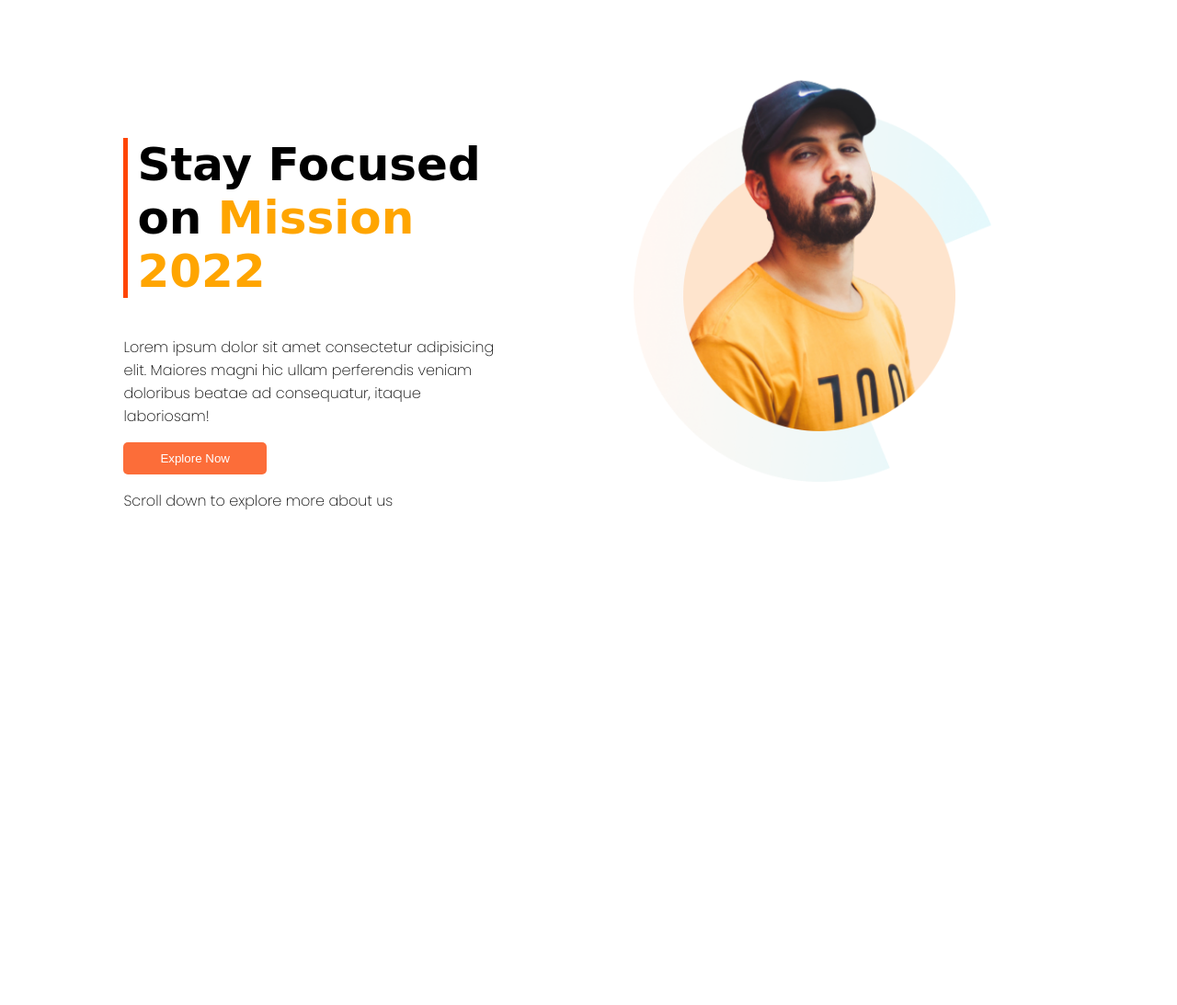
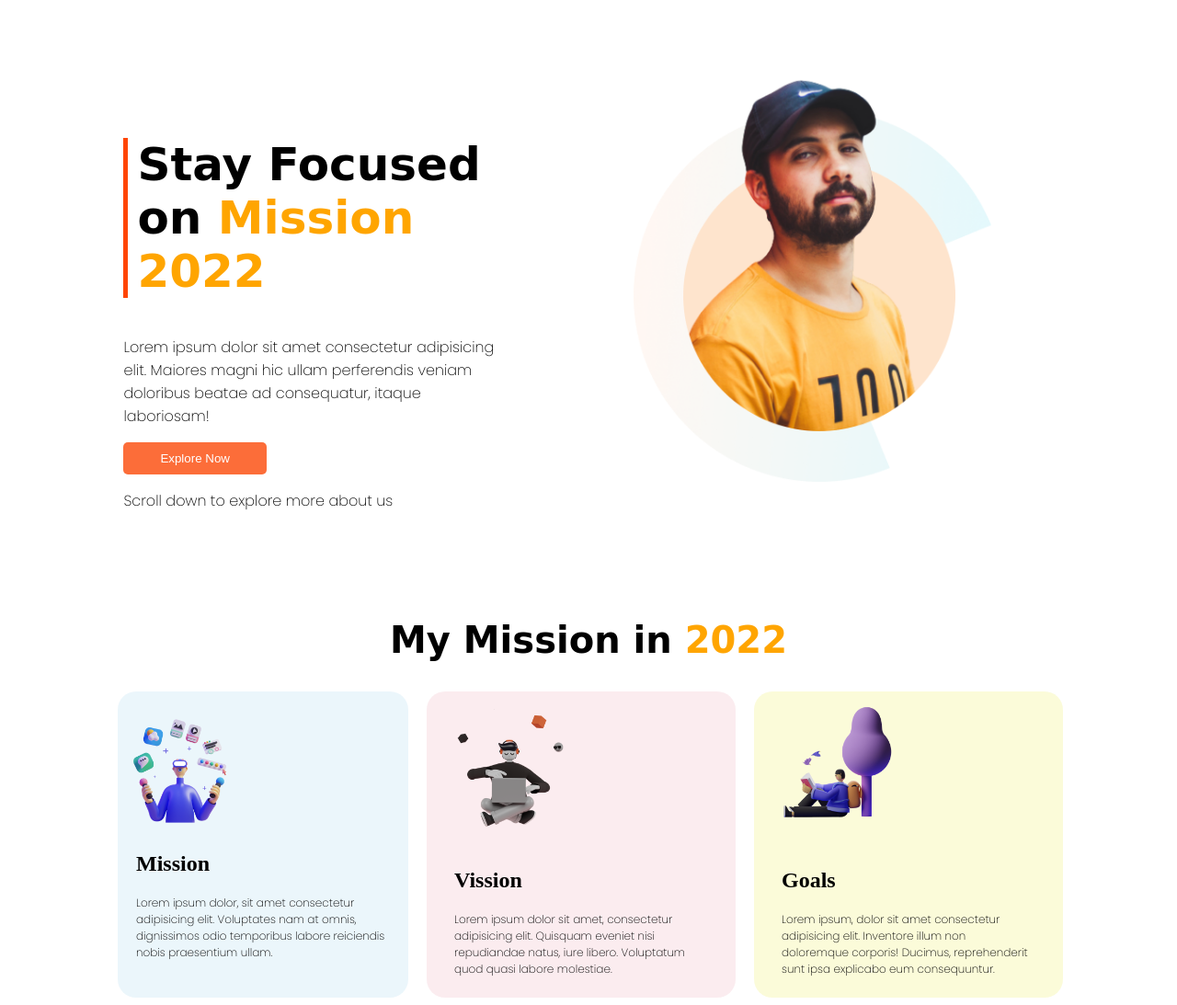
Before and after one commit to asifrahi0/assignment-1, a plain HTML site: page index.html in a window 1280 px wide. Shown: the whole page at 92% size. Before the commit the page ends 800 px from the top, so only its background shows below. Drawn offline with Linux system fonts and the light colour scheme; a web font is replaced by a local one.

Commit message:
third commit

```diff
--- a/index.html
+++ b/index.html
@@ -30,5 +30,40 @@
         </div>
        </div>
     </section>
+    <section class="second-part">
+        <h1>My Mission in <span class="orange">2022
+        </span></h1>
+        <div class="mission-area">
+            <div class="mission">
+                <div class="img">
+                    <img src="./images/illustrators/illustrator-1.png" alt="">
+                </div>
+                <div class="para">
+                    <h2>Mission</h2>
+                <p>
+                    Lorem ipsum dolor, sit amet consectetur adipisicing elit. Voluptates nam at omnis, dignissimos odio temporibus labore reiciendis nobis praesentium ullam.
+                </p>
+                </div>
+            </div>
+            <div class="vission">
+                <div class="img">
+                    <img src="./images/illustrators/illustrator-2.png" alt="">
+                </div>
+                <div class="para">
+                    <h2>Vission</h2>
+                    <p>Lorem ipsum dolor sit amet, consectetur adipisicing elit. Quisquam eveniet nisi repudiandae natus, iure libero. Voluptatum quod quasi labore molestiae.</p>
+                </div>
+            </div>
+            <div class="goals">
+               <div class="img">
+                <img src="./images/illustrators/illustrator-3.png" alt="">
+               </div>
+               <div class="para">
+                <h2>Goals</h2>
+                <p>Lorem ipsum, dolor sit amet consectetur adipisicing elit. Inventore illum non doloremque corporis! Ducimus, reprehenderit sunt ipsa explicabo eum consequuntur.</p>
+               </div>
+            </div>
+        </div>
+    </section>
 </body>
 </html>
--- a/style.css
+++ b/style.css
@@ -1,5 +1,9 @@
 h1{
     font-family: 'Orelega One', cursive;
+}
+.second-part h1{
+    text-align: center;
+    font-size: 40px;
 }
 p{
     font-family: 'Poppins', sans-serif;
@@ -39,3 +43,39 @@ p{
     border-radius: 5px;
     border: none;
 }
+.mission-area{
+    display: flex;
+}
+.mission{
+    width: 25%;
+    background-color: rgba(193, 227, 241, 0.326);
+    border-radius: 20px;
+    margin-left:120px;
+}
+.vission{
+    width: 25%;
+    background-color:rgba(240, 194, 202, 0.304);
+    border-radius: 20px;
+    padding: 10px;
+    margin-left: 20px;
+    margin-right: 20px;
+}
+.goals{
+    width: 25%;
+    background-color: rgba(247, 247, 186, 0.541);
+    border-radius: 20px;
+    padding: 10px;
+
+}
+.img img{
+    width: 50%;
+}
+.para{
+    padding: 0px 20px;
+}
+.para p{
+    font-size: 12px;
+}
+.second-part{
+    margin-top: 100px;
+}
```
